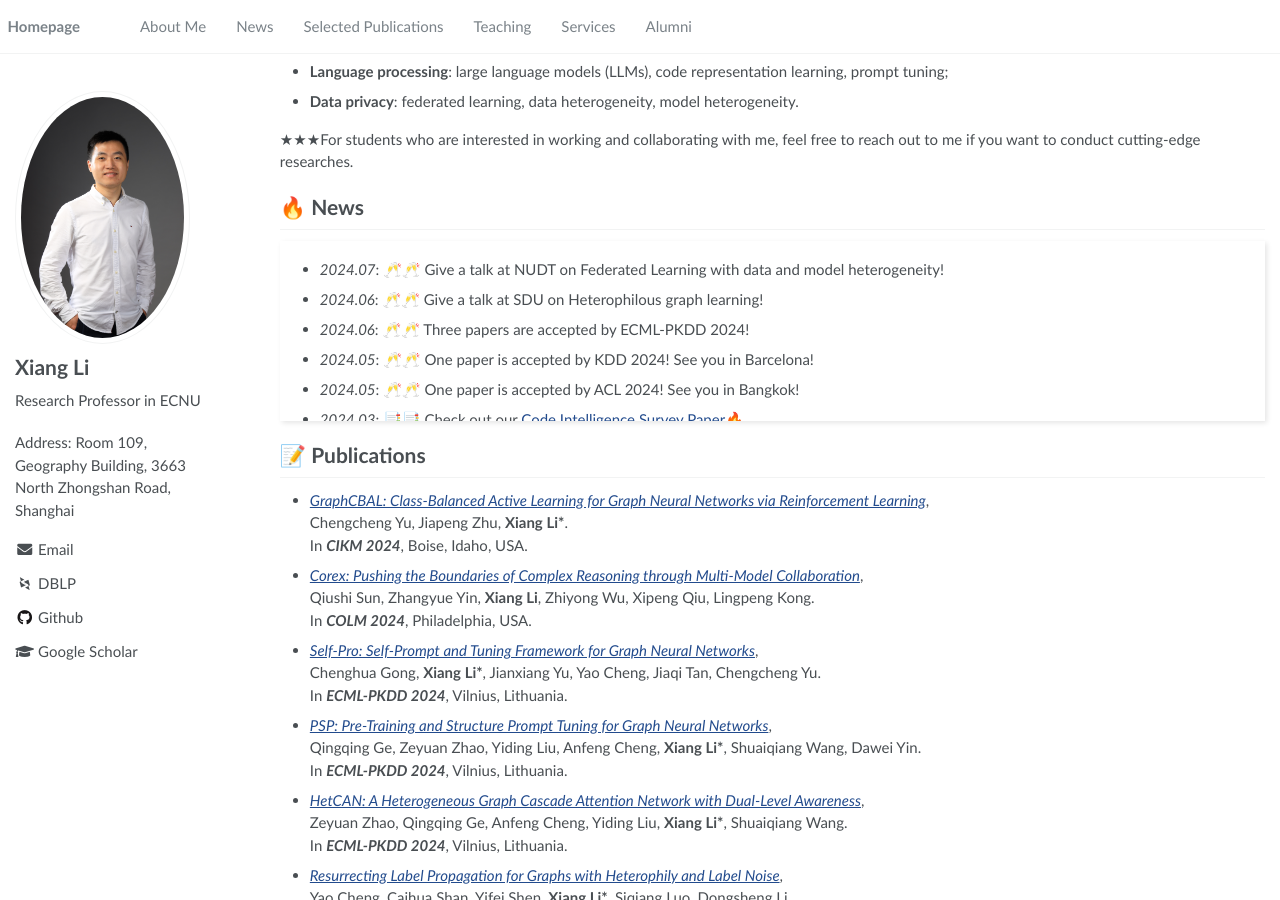
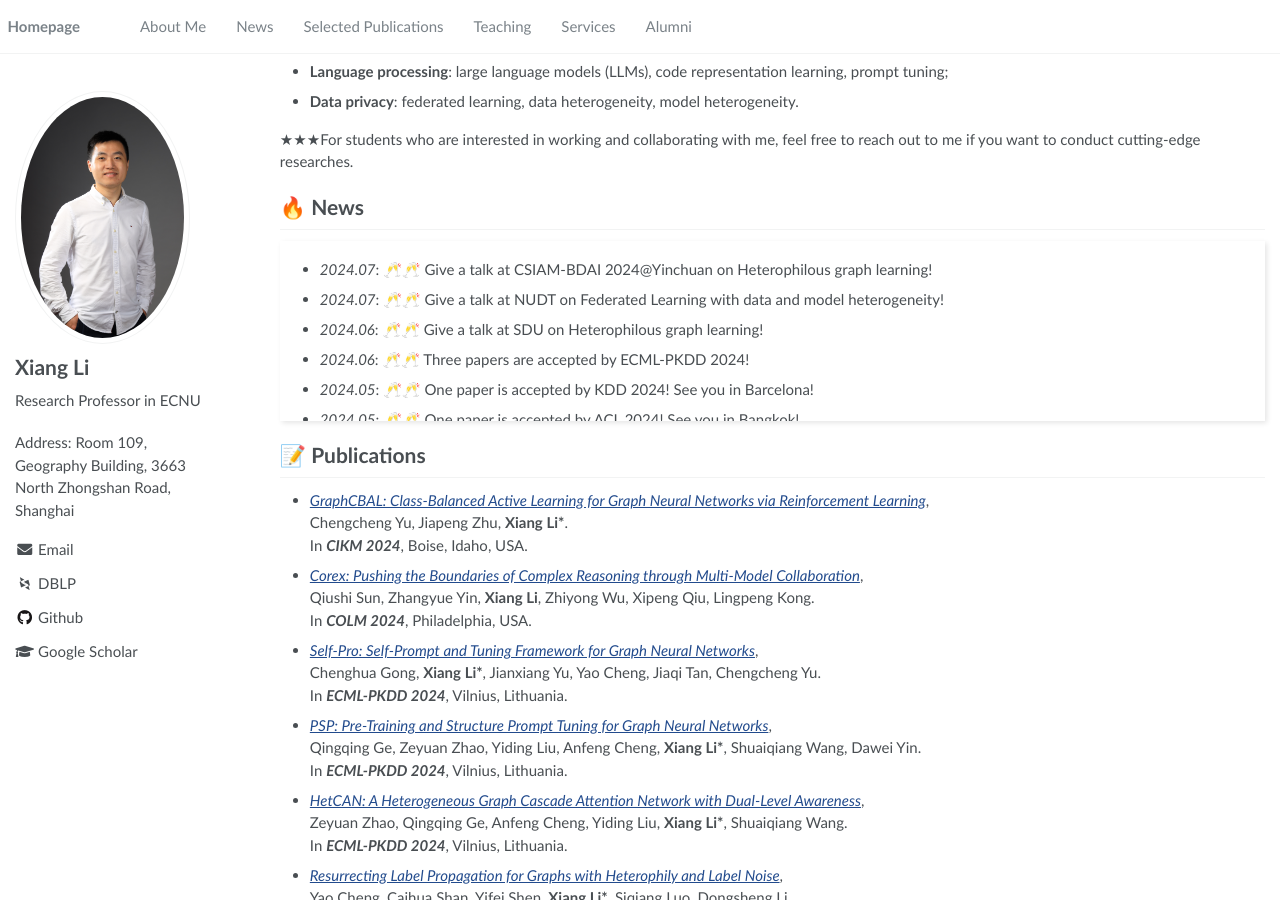
Before and after one commit to lixiang3776/lixiang3776.github.io, a Jekyll site: the page built from _pages/about.md, in a window 1280 px wide and 900 px high, scrolled down 316 px. Built offline with Jekyll 4.4.1, drawn with Linux system fonts in a browser that asks for light colours; some web fonts are replaced.

Commit message:
Update about.md

```diff
--- a/_pages/about.md
+++ b/_pages/about.md
@@ -66,6 +66,7 @@ My general research interests focus on data mining and applied machine learning,
 </style>
 <div class="scrollable-area">
     <ul>
+        <li><em>2024.07</em>: 🥂🥂 Give a talk at CSIAM-BDAI 2024@Yinchuan on Heterophilous graph learning! </li>
         <li><em>2024.07</em>: 🥂🥂 Give a talk at NUDT on Federated Learning with data and model heterogeneity! </li>
         <li><em>2024.06</em>: 🥂🥂 Give a talk at SDU on Heterophilous graph learning! </li>
         <li><em>2024.06</em>: 🥂🥂 Three papers are accepted by ECML-PKDD 2024! </li>
```
